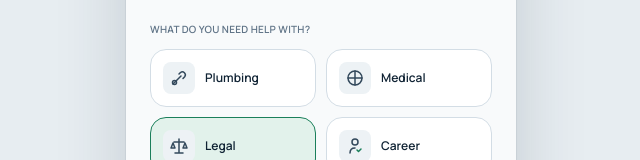
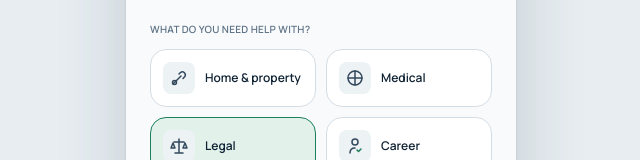
Before and after one commit to Adetoki-timilehin/Expert.com, a React (Vite) app: page /client in a window 1280 px wide. Shown: the part 155-315 px from the top of the page, without its empty margins (319-959 px from the left). Built offline with nearby package versions, Linux system fonts and the light colour scheme.

Commit message:
Rename plumbing grid tile to 'Home & property'
Co-Authored-By: Claude Sonnet 4.6 <noreply@anthropic.com>
Claude-Session: https://claude.ai/code/session_019Rvi6Zy2Fbq5wbjhxo3qb7

```diff
--- a/src/features/client/ClientDemo.tsx
+++ b/src/features/client/ClientDemo.tsx
@@ -239,7 +239,7 @@ function ProgressTrack({ total, done }: { total: number; done: number }) {
 // ─── Screen 1: Landing ────────────────────────────────────────────────────────
 
 const categoryGridLabel: Record<CategoryId, string> = {
-  plumber: 'Plumbing',
+  plumber: 'Home & property',
   medical: 'Medical',
   legal: 'Legal',
   career: 'Career',
```
